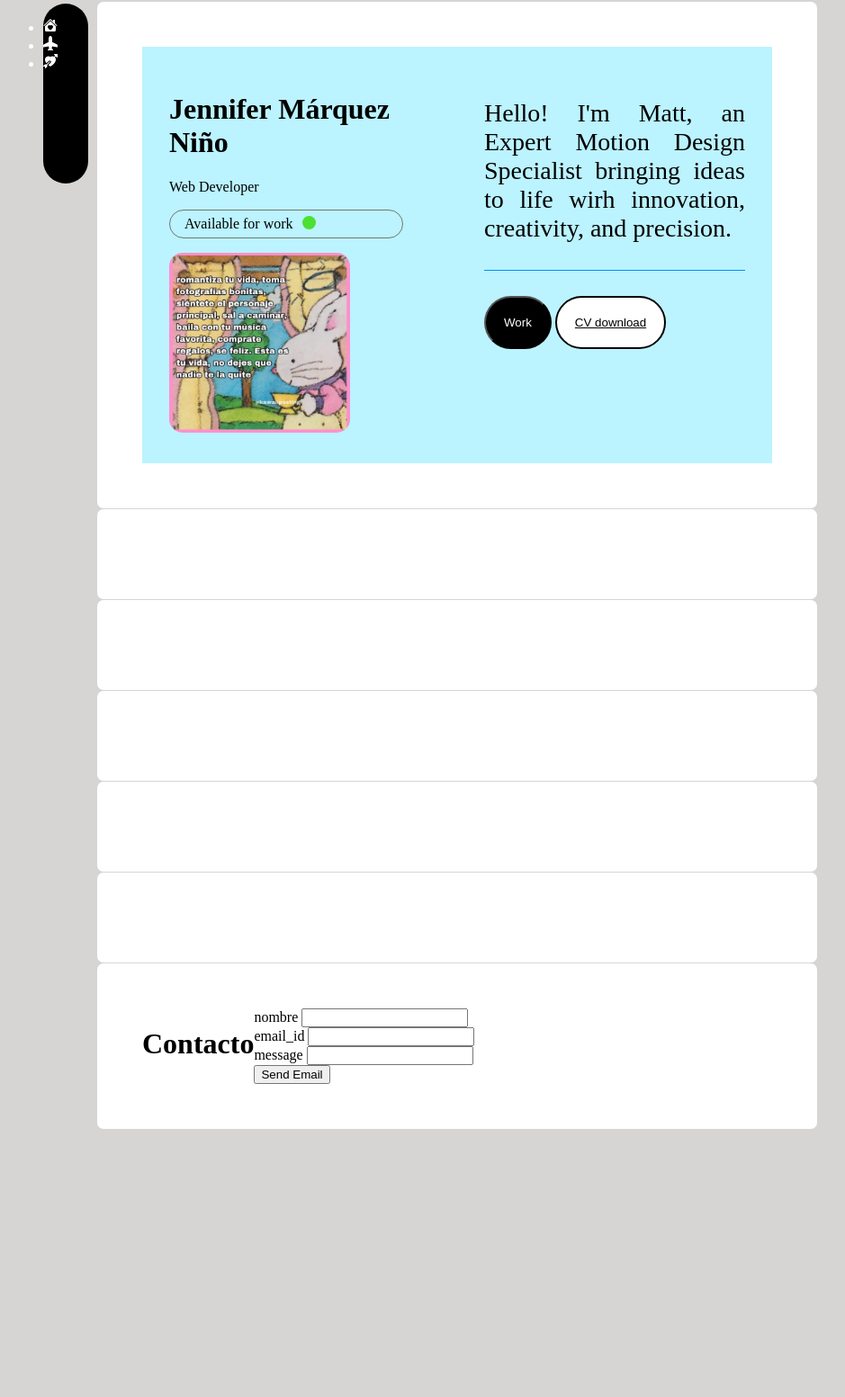
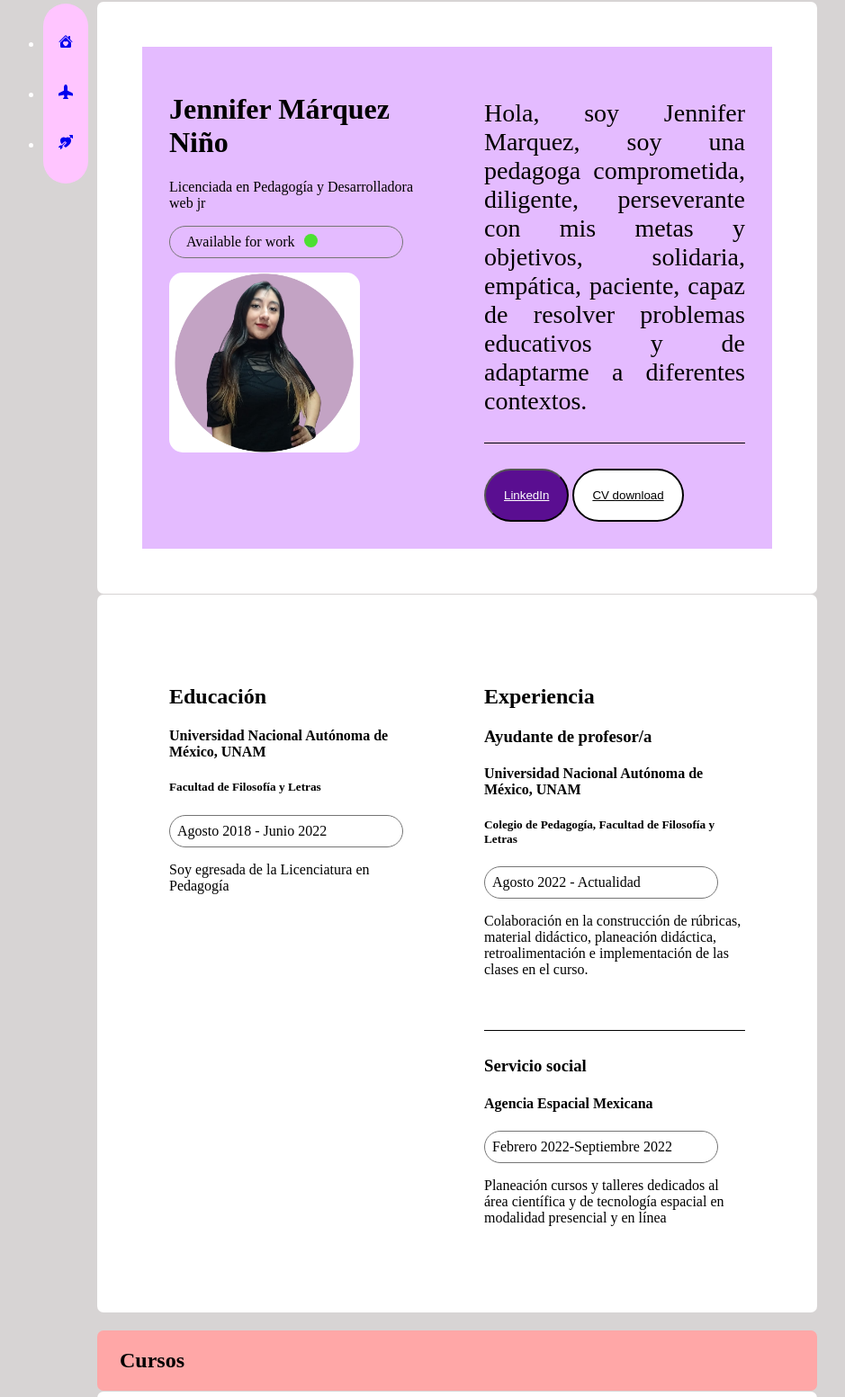
Before and after one commit to Jennimn24/PortafolioJenni, a plain HTML site: page index.html in a window 1280 px wide. Shown: the part 56-1609 px from the top of the page at 90% size, without its empty margins (157-1096 px from the left). Before the commit the page ends 1370 px from the top, so only its background shows below. Drawn offline with nearby package versions, Linux system fonts and the light colour scheme.

Commit message:
actualizado al 31

```diff
--- a/index.html
+++ b/index.html
@@ -6,79 +6,135 @@
     <meta name="viewport" content="width=device-width, initial-scale=1.0">
     <title>Document</title>
     <link rel="stylesheet" href="style.css">
+
 </head>
 
 <body>
     <div class="sticky-nav">
         <ul>
             <li>
-                <svg xmlns="http://www.w3.org/2000/svg" width="16" height="16" fill="currentColor"
+                <a href="#hola1"><svg xmlns="http://www.w3.org/2000/svg" width="16" height="16" fill="currentColor"
                         class="bi bi-house-heart-fill" viewBox="0 0 16 16">
                         <path
                             d="M7.293 1.5a1 1 0 0 1 1.414 0L11 3.793V2.5a.5.5 0 0 1 .5-.5h1a.5.5 0 0 1 .5.5v3.293l2.354 2.353a.5.5 0 0 1-.708.707L8 2.207 1.354 8.853a.5.5 0 1 1-.708-.707z" />
                         <path
                             d="m14 9.293-6-6-6 6V13.5A1.5 1.5 0 0 0 3.5 15h9a1.5 1.5 0 0 0 1.5-1.5zm-6-.811c1.664-1.673 5.825 1.254 0 5.018-5.825-3.764-1.664-6.691 0-5.018" />
-                </svg>
+
+                    </svg></a>
+
             </li>
             <li>
-                <svg xmlns="http://www.w3.org/2000/svg" width="16" height="16" fill="currentColor"
+                <a href="#hola2"><svg xmlns="http://www.w3.org/2000/svg" width="16" height="16" fill="currentColor"
                         class="bi bi-airplane-fill" viewBox="0 0 16 16">
                         <path
                             d="M6.428 1.151C6.708.591 7.213 0 8 0s1.292.592 1.572 1.151C9.861 1.73 10 2.431 10 3v3.691l5.17 2.585a1.5 1.5 0 0 1 .83 1.342V12a.5.5 0 0 1-.582.493l-5.507-.918-.375 2.253 1.318 1.318A.5.5 0 0 1 10.5 16h-5a.5.5 0 0 1-.354-.854l1.319-1.318-.376-2.253-5.507.918A.5.5 0 0 1 0 12v-1.382a1.5 1.5 0 0 1 .83-1.342L6 6.691V3c0-.568.14-1.271.428-1.849" />
-                </svg>
+                    </svg></a>
+
             </li>
             <li>
-                <svg xmlns="http://www.w3.org/2000/svg" width="16" height="16" fill="currentColor"
+                <a href="#hola3"><svg xmlns="http://www.w3.org/2000/svg" width="16" height="16" fill="currentColor"
                         class="bi bi-arrow-through-heart-fill" viewBox="0 0 16 16">
                         <path fill-rule="evenodd"
                             d="M2.854 15.854A.5.5 0 0 1 2 15.5V14H.5a.5.5 0 0 1-.354-.854l1.5-1.5A.5.5 0 0 1 2 11.5h1.793l3.103-3.104a.5.5 0 1 1 .708.708L4.5 12.207V14a.5.5 0 0 1-.146.354zM16 3.5a.5.5 0 0 1-.854.354L14 2.707l-1.006 1.006c.236.248.44.531.6.845.562 1.096.585 2.517-.213 4.092-.793 1.563-2.395 3.288-5.105 5.08L8 13.912l-.276-.182A24 24 0 0 1 5.8 12.323L8.31 9.81a1.5 1.5 0 0 0-2.122-2.122L3.657 10.22a9 9 0 0 1-1.039-1.57c-.798-1.576-.775-2.997-.213-4.093C3.426 2.565 6.18 1.809 8 3.233c1.25-.98 2.944-.928 4.212-.152L13.292 2 12.147.854A.5.5 0 0 1 12.5 0h3a.5.5 0 0 1 .5.5z" />
-                </svg>
+                    </svg></a>
             </li>
         </ul>
     </div>
     <div class="container">
         <div class="section">
-            <div class="subsection">
+            <div class="subsection" id="hola1">
                 <h1>Jennifer Márquez Niño</h1>
-                <p>Web Developer</p>
+                <p>Licenciada en Pedagogía y Desarrolladora web jr</p>
                 <div class="status">
                     <p class="pstatus">Available for work</p>
                     <div class="dot"></div>
                 </div>
-                <img class="profile" src="img/1.jpg" alt="Romantiza tu vida">
+                <img class="profile" src="img/1.png" alt="Romantiza tu vida">
             </div>
             <div class="subsection">
-                <p class="p-desc">Hello! I'm Matt, an Expert Motion Design Specialist bringing ideas to life wirh
-                    innovation, creativity, and precision.</p>
+                <p class="p-desc">Hola, soy Jennifer Marquez, soy una pedagoga comprometida, diligente, perseverante con
+                    mis metas y objetivos, solidaria, empática, paciente, capaz de resolver problemas educativos y de
+                    adaptarme a diferentes contextos.</p>
                 <div>
-                    <button class="btn-black">Work</button>
+                    <button onclick="window.open('https://www.linkedin.com/in/jennifer-marquez2429', '_blank');"
+                        class="btn-black">LinkedIn</button>
+                    <a href="img/Pdf/CV_Jennifer_Márquez_Niño.pdf" download="Tu_CV.pdf">
                         <button class="btn-lined">CV download</button>
+                    </a>
                 </div>
             </div>
         </div>
+        <div class="section" id="hola2">
+            <div class="subsection2">
+                <h2> Educación</h2>
+                <h4>Universidad Nacional Autónoma de México, UNAM</h4>
+                <h5>Facultad de Filosofía y Letras</h5>
+                <p class="status"> Agosto 2018 - Junio 2022</p>
+                <p>Soy egresada de la Licenciatura en Pedagogía</p>
+            </div>
+            <div class="subsection2">
+                <h2> Experiencia</h2>
+                <h3>Ayudante de profesor/a</h3>
+                <h4>Universidad Nacional Autónoma de México, UNAM</h4>
+                <h5>Colegio de Pedagogía, Facultad de Filosofía y Letras</h5>
+                <p class="status">Agosto 2022 - Actualidad</p>
+                <ul>Colaboración en la construcción de rúbricas, material didáctico, planeación didáctica,
+                    retroalimentación e implementación de las clases en el curso.</ul>
+                <p class="p-desc"></p>
+                <h3>Servicio social</h3>
+                <h4>Agencia Espacial Mexicana</h4>
+                <p class="status">Febrero 2022-Septiembre 2022</p>
+                <ul>Planeación cursos y talleres dedicados al área científica y de tecnología espacial en modalidad
+                    presencial y en línea</ul>
+            </div>
+        </div>
+        <div class="Contacto">
+            <h2>Cursos</h2>
+        </div>
         <div class="section">
-            <i class="fa-brands fa-linkedin"></i>
+            <div class="subsection2">
+                <h3>Programa de Actualización y Superación Docente (PASD) UNAM
+                </h3>
+                <p>Alfabetización mediática: los retos del presente | Febrero-Marzo 2024.</p>
+                <p>Los museos en la era digital: un cambio educativo | Enero 2024.</p>
+                <p class="p-desc"></p>
+                <h3>Consejo Nacional para la Prevención de la Discriminación </h3>
+                <p>Curso a distancia El ABC de la accesibilidad web. | Febrero 2022 </p>
             </div>
-        <div class="section"></div>
-        <div class="section"></div>
-        <div class="section"></div>
-        <div class="section"></div>
+            <div class="subsection2">
+                <h3>Centro de Cooperación Regional para la Educación de Adultos en América
+                    Latina y el Caribe (CREFAL)</h3>
+                <p>Curso-taller de Estrategias y Herramientas para la Docencia Virtual |
+                    Abril-Junio 2021.</p>
+                <p>Curso-taller de Diseño de Materiales Educativos Digitales con Soporte en
+                    Comunidades de Práctica | Agosto-Septiembre 2021.</p>
+                    <p class="p-desc"></p>
+                    <h3>Fundación Carlos Slim, Telmex-Telcel</h3>
+                <p>Curso de ASUME. | Julio 2019</p>
+            </div>
+
+        </div>
+        <div>
+
+        </div>
+        <div class="Contacto" id="hola3">
+            <h1>Contacto</h1>
+        </div>
         <div class="section">
-            <h1>Contacto</h1>
             <form id="form">
                 <div class="field">
-                    <label for="from_name">nombre</label>
+                    <label for="from_name">Nombre</label>
                     <input type="text" name="from_name" id="from_name">
                 </div>
                 <div class="field">
-                    <label for="email_id">email_id</label>
+                    <label for="email_id">E-mail</label>
                     <input type="text" name="email_id" id="email_id">
                 </div>
                 <div class="field">
-                    <label for="message">message</label>
+                    <label for="message">Mensaje</label>
                     <input type="text" name="message" id="message">
                 </div>
-                <input type="submit" id="button" value="Send Email">
+                <input type="submit" id="button" value="Enviar">
             </form>
         </div>
     </div>
--- a/style.css
+++ b/style.css
@@ -15,9 +15,21 @@ body {
     margin-bottom: 1px;
     display: flex;
 }
+.Contacto {
+    background-color: #ffa7a7;
+    padding: 0 25px;
+    border-radius: 7px;
+    margin-bottom: 1px;
+    display: flex;
+    margin-top: 20px;
+  }
 .subsection {
     width: 50%;
-    background-color: rgb(187, 243, 255);
+    background-color: rgb(228, 187, 255);
+    padding: 30px;
+}
+.subsection2 {
+    width: 50%;
     padding: 30px;
 }
 .dot {
@@ -30,7 +42,7 @@ body {
     display: flex;
     border: 1px solid rgb(117, 117, 117);
     border-radius: 20px;
-    padding: 6px;
+    padding: 8px;
     margin-right: 30px;
 }
 .pstatus {
@@ -44,20 +56,23 @@ body {
 }
 .p-desc {
     font-size: 28px;
-    border-bottom: 1px solid rgb(0, 145, 255);
+    border-bottom: 1px solid rgb(0, 0, 0);
     padding-bottom: 30px;
     text-align: justify;
 }
 .btn-black {
-    background-color: black;
+    background-color: rgb(90, 14, 145);
     color: #ffff;
     padding: 20px;
     border-radius: 30px;
+    text-align: center;
+    text-decoration: underline;
 }
 .btn-black:hover {
     background-color: #ffff;
-    color: black;
+    color: rgb(90, 14, 145);
     cursor: pointer;
+    text-align: center;
 }
 .btn-lined {
     background-color: #ffff;
@@ -67,7 +82,7 @@ body {
     border: 2px solid black;
 }
 .btn-lined:hover {
-    background-color: black;
+    background-color: rgb(90, 14, 145);
     color: #ffff;
     cursor: pointer;
 }
@@ -79,18 +94,23 @@ body {
 .sticky-nav {
     height: 200px;
     width: 50px;
-    background-color: black;
+    background-color: rgb(255, 197, 255);
     border-radius: 30px;
     position: sticky;
     top: 60px;
     left: -30px;
-}
+    text-align: center;
+    }
 li {
     color: #ffff;
-    padding: 0;
+    padding: 18px 10px;
     margin-top: 0;
+
 }
 ul{
     text-decoration: none;
     padding: 0;
 }
+.field{
+
+}
```
Also changed, not shown: img/1.png (added), img/gh.jpg (renamed from img/1.jpg), 1 other file. Lines whose indentation alone changed are shown as unchanged.
